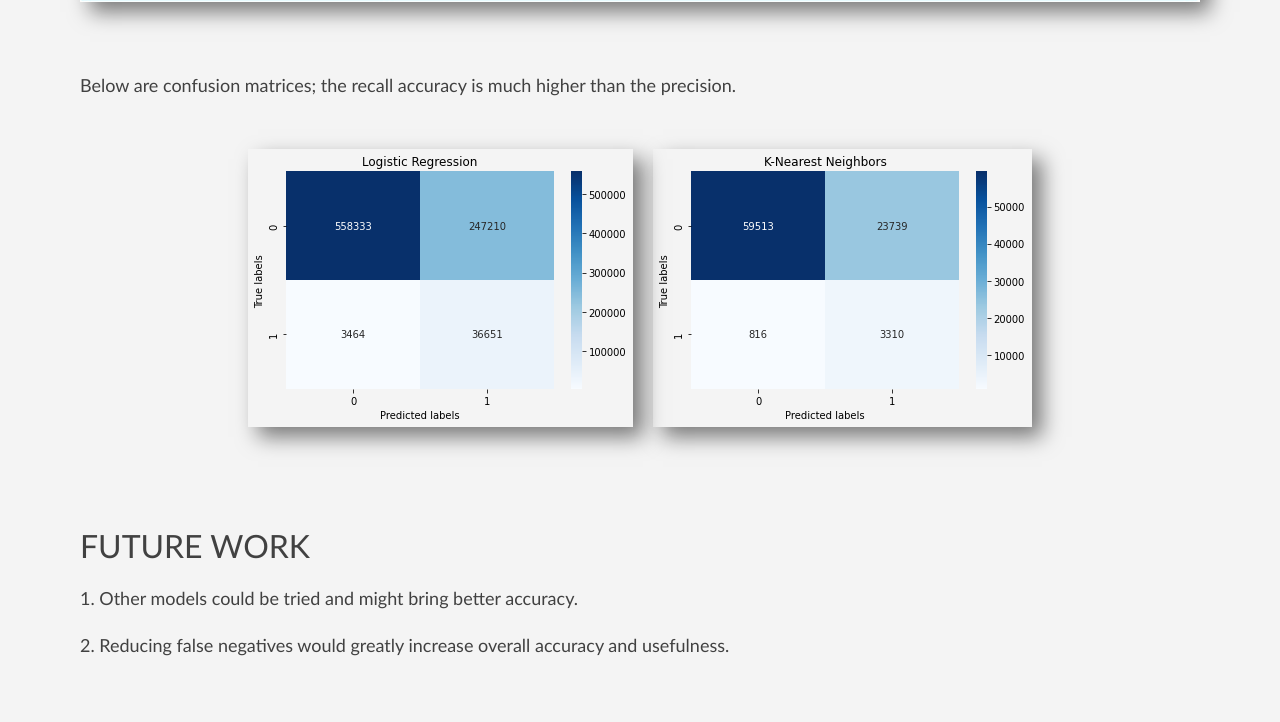
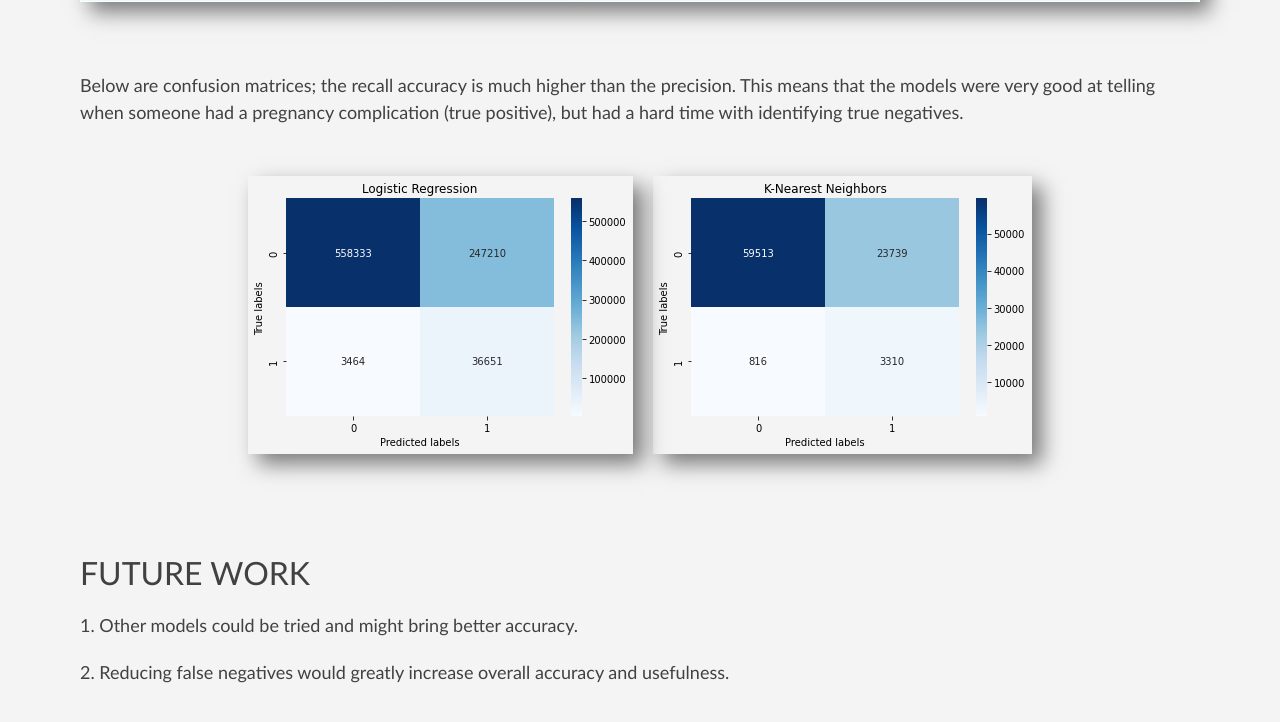
Before and after one commit to brivance/brivance.github.io, a plain HTML site: page _site/projects/maternal-health-comp/index.html in a window 1280 px wide. Shown: the part 2608-3330 px from the top of the page. Drawn offline with nearby package versions, Linux system fonts and the light colour scheme; files whose address does not match are found by name.

Commit message:
minor projecy fixes

```diff
--- a/_site/projects/maternal-health-comp/index.html
+++ b/_site/projects/maternal-health-comp/index.html
@@ -44,7 +44,10 @@
         <img class='maternal-img' src='images/maternal-health-pic-4.jpg' alt='A table of accuracy metrics for different models'/></a>
         <p>These were the most important features we found for our models in predicting maternal health complications:</p>
         <img class='maternal-img' src='images/maternal-health-pic-3.jpg' alt='A table of features and descriptions'/></a>
-        <p>Below are confusion matrices; the recall accuracy is much higher than the precision. </p>
+        <p>Below are confusion matrices; the recall accuracy is much higher than the precision. This means that the models
+          were very good at telling when someone had a pregnancy complication (true positive), but had a hard time with identifying
+          true negatives.
+        </p>
           <div class="maternal-imgs">
             <img class='maternal-img' src='images/maternal-health-pic-1.png' alt='Confusion matrix for Logistic Regression model'/></a>
             <img class='maternal-img' src='images/maternal-health-pic-2.png' alt='Confusion matrix for KNN model'/></a>
```
Also changed, not shown: _site/projects/counter-sweeper/index.html (+1 -1 lines), projects/counter-sweeper/index.html (+1 -1 lines), projects/maternal-health-comp/index.html (+4 -1 lines).
